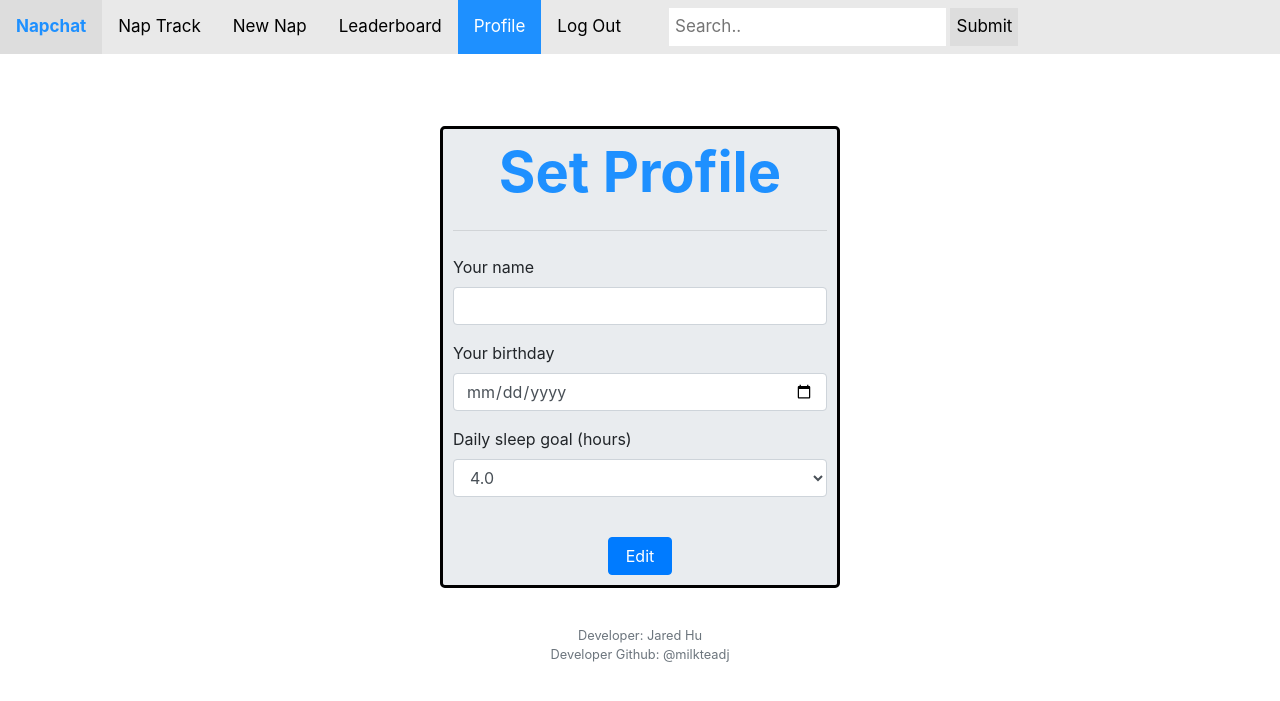
After one commit to jared-ni/napchat, a Flask app: template templates/set_profile.html in a window 1280 px wide. The commit adds this page. Shown: the top 701 px of the page. Run offline with Flask 2, Linux system fonts and the light colour scheme; the template is opened without the code that fills it, so the values that code supplies are empty; some libraries are stand-ins or nearby versions.

Commit message:
add profile fix bugs

```diff
--- a/app.py
+++ b/app.py
@@ -25,15 +25,6 @@ db = firebase.database()
 auth = firebase.auth()
 # storage = firebase.storage()
 
-""""
-users = db.child("users").order_by_child("username").equal_to("hjw").get()
-print(users.val())
-for user in users.each():
-  if user.val()['username'] == 'hjw':
-    print("found")
-"""
-
-
 # define login decoration
 def login_required(f):
   """
@@ -56,8 +47,23 @@ app.secret_key = db.child("session").child("secret_key").get().val()
 @login_required
 def index():
 
-  year = 2020
-  month = 12
+  year = datetime.datetime.now().year
+  month = datetime.datetime.now().month
+  today = str(date.today())
+  today_day = int(today[8:])
+  goal = 8
+
+  # user information and retrieve sleep goal
+  user_records = db.child("users").order_by_child("username").equal_to(session['username']).get()
+  for record in user_records.each():
+    try:
+      goal = float(record.val()['goal'])
+      default_goal = False
+    except:
+      goal = 8
+      default_goal = True
+
+
   # first day determines the number of blank spaces to add
   weekdays = calendar.weekheader(3).split()
   #first_day = datetime.datetime(year, month, 1).weekday() #get day of the week (sun = 6)
@@ -78,9 +84,7 @@ def index():
   month_name = calendar.month_name[month]
 
   # get records and store in 2d list
-  print(session['username'])
   records = db.child("sleepTracker").order_by_child("username").equal_to(session['username']).get()
-  print(records)
 
   myRecords = []
   for record in records.each():
@@ -89,26 +93,96 @@ def index():
     dateRecord.append(record.val()['hours'])
     myRecords.append(dateRecord)
 
-  print(myRecords)
-
   # Must sort with date's order and compare each date's hour to desired hours.
-  streak = 1
+  streak = 0
   sortedRecords = sorted(myRecords, key = lambda l:l[0], reverse=True)
 
   # calculate streak
-  for i in range(len(sortedRecords) - 1):
-    time_cur = datetime.datetime.strptime(sortedRecords[i][0], "%Y-%m-%d")
-    time_prev = datetime.datetime.strptime(sortedRecords[i+1][0], "%Y-%m-%d")
-    day_delta = str(time_cur - time_prev)[0:5]
-    if day_delta != "1 day":
-      break
+  time_now = datetime.datetime.strptime(today, "%Y-%m-%d")
+
+  if not sortedRecords:
+    streak = 0
+  elif time_now == datetime.datetime.strptime(sortedRecords[0][0], "%Y-%m-%d") and sortedRecords[0][1] >= goal:
+    streak += 1
+    for i in range(len(sortedRecords) - 1):
+      time_cur = datetime.datetime.strptime(sortedRecords[i][0], "%Y-%m-%d")
+      time_prev = datetime.datetime.strptime(sortedRecords[i+1][0], "%Y-%m-%d")
+      day_delta = str(time_cur - time_prev)[0:5]
+      if day_delta == "1 day" and sortedRecords[i+1][1] >= goal:
+        streak += 1
+      else:
+        break
+
+  # calculate whether each day in the month meets the required hours
+  monthColor = []
+  for i in range(days[0] + 1):
+    monthColor.append(False)
+
+  for i in range(1, days[1] + 1):
+    dayString = str(year) + "-" + str(month) + "-"
+    if i < 10:
+      dayString += "0" + str(i)
     else:
-      streak += 1
-  # print(str(streak) + " streak!!!")
+      dayString += str(i)
 
-  # calculate
+    added = False
+    for record in sortedRecords:
+      if record[0] == dayString and record[1] >= goal:
+        monthColor.append(True)
+        added = True
+        break
+    if not added:
+      monthColor.append(False)
 
-  return render_template("index.html", weekdays=weekdays, myDays=myDays, year=year, month=month_name, streak=streak, myRecords=myRecords)
+  # loop through the user record
+  for record in user_records.each():
+    try:
+      name = record.val()['name']
+    except:
+      name = "not set"
+    try:
+      birthday = record.val()['birthday']
+    except:
+      birthday = "not set"
+
+    # check if goal was defaulted
+    if default_goal:
+      goal = "not set (defaulted to 8 hours / day)"
+    else:
+      goal = str(goal) + " hours / day"
+
+    # process age
+    if birthday == "not set":
+      age = "not set"
+    else:
+      today = str(date.today())
+      today = datetime.datetime.strptime(today, "%Y-%m-%d")
+      birthday = datetime.datetime.strptime(birthday, "%Y-%m-%d")
+      day_delta = today - birthday
+      day_delta = day_delta.days
+      age = day_delta // 365
+
+    # recommend sleep hours based on age
+    if not isinstance(age, int):
+      recommended = "8+ hours (age not set)"
+    elif age <= 12:
+      recommended = "9-12 hours / day"
+    elif age <= 18:
+      recommended = "8-10 hours / day"
+    elif age <= 60:
+      recommended = "7+ hours / day"
+
+  return render_template("index.html",
+    weekdays=weekdays,
+    myDays=myDays,
+    year=year,
+    month=month_name,
+    streak=streak,
+    myRecords=myRecords,
+    monthColor=monthColor,
+    today_day=today_day,
+    name=name, age=age, goal=goal, recommended=recommended
+  )
 
 
 @app.route("/login", methods=["GET", "POST"])
@@ -141,6 +215,79 @@ def login():
   return render_template("login.html")
 
 
+@app.route("/profile")
+def profile():
+
+  # retreive user information
+  records = db.child("users").order_by_child("username").equal_to(session['username']).get()
+  for record in records.each():
+    try:
+      name = record.val()['name']
+    except:
+      name = "not set"
+    try:
+      birthday = record.val()['birthday']
+      # process age
+      today = str(date.today())
+      today = datetime.datetime.strptime(today, "%Y-%m-%d")
+      birthday = datetime.datetime.strptime(birthday, "%Y-%m-%d")
+      day_delta = today - birthday
+      day_delta = day_delta.days
+      age = day_delta // 365
+    except:
+      age = "not set"
+    try:
+      goal = str(record.val()['goal'])
+      goal += " hours / day"
+    except:
+      goal = "not set (default = 8 hours)"
+
+
+    email = session['username']
+
+  return render_template("profile.html", name=name,age=age, goal=goal, email=email)
+
+
+# sets user profile
+@app.route("/set_profile", methods=["GET", "POST"])
+def set_profile():
+
+  # get records to get previous name and birthday, if already set
+  records = db.child("users").order_by_child("username").equal_to(session['username']).get()
+  for record in records.each():
+    try:
+      name_prev = record.val()['name']
+      name = name_prev
+    except:
+      name_prev = "John Harvard"
+      name="not set"
+    try:
+      birthday_prev = record.val()['birthday']
+    except:
+      birthday_prev = "2000-01-01"
+
+  # after form fills
+  if request.method == 'POST':
+
+    if request.form.get('name'):
+      name = request.form.get('name')
+    birthday = request.form.get('birthday')
+    goal = float(request.form.get('goal'))
+
+    data = {
+      'name': name,
+      'birthday': birthday,
+      'goal': goal
+    }
+
+    # looks for user key and update with provided data
+    for user in records.each():
+      db.child("users").child(user.key()).update(data)
+
+    return redirect("/profile")
+
+  return render_template("set_profile.html", name_prev=name_prev, birthday_prev=birthday_prev)
+
 @app.route("/logout")
 def logout():
   """Log user out"""
@@ -169,7 +316,12 @@ def register():
     # check if username exists
     try:
       user = auth.create_user_with_email_and_password(email=username, password=password)
-      return redirect("/")
+      session['username'] = username
+      data = {
+        "username": username
+      }
+      db.child("users").push(data)
+      return redirect("/set_profile")
     except requests.HTTPError as e:
       error_json = e.args[1]
       error = json.loads(error_json)['error']['message']
@@ -196,10 +348,6 @@ def newnap():
     start_arr = list(map(int, start.split(":")))
     end_arr = list(map(int, end.split(":")))
 
-    # print(start_arr)
-    # print(end_arr)
-    # print("--------------------")
-
     # add the minutes together first, then hours
     if end_arr[0] == start_arr[0]:
       minutes = end_arr[1] - start_arr[1]
@@ -207,35 +355,34 @@ def newnap():
       minutes = int(end_arr[1]) + (60 - int(start_arr[1]))
       start_arr[0] += 1
 
-    # print(str(minutes) + " minutes")
-
     hours = int(end_arr[0]) - int(start_arr[0])
-    print(start_arr[0])
-    print(end_arr[0])
-    # print(str(hours) + " hours")
 
     if hours < 0:
       hours += 24
     hours += round(minutes/60, 1)
-    # print(str(hours) + " hours updated")
-    # print("----------------------------------------")
 
     username = session["username"]
-    track = db.child("sleepTracker").order_by_child("username").equal_to(username).order_by_child("date").equal_to(date).get()
+    track = db.child("sleepTracker").order_by_child("username").equal_to(username).get()
     # empty list is False, empty dict is None
-    if not track.val():
+    entered = False
+    for day in track.each():
+      if day.val()['date'] == date:
+        existing_hours = day.val()['hours']
+        db.child("sleepTracker").child(day.key()).update({'hours': existing_hours + hours})
+        print("tried")
+        print(username)
+        entered = True
+        break
+
+    if not entered:
       data = {
         'date': date,
         'hours': hours,
         'username': username
       }
       db.child("sleepTracker").push(data)
-    else:
-      for day in track.each():
-        existing_hours = day.val()['hours']
-        db.child("sleepTracker").child(day.key()).update({'hours': existing_hours + hours})
 
-    return redirect("/")
+    return redirect("/newnap")
 
   today = datetime.date.today()
   week_ago = today - datetime.timedelta(days=7)
--- a/static/styles.css
+++ b/static/styles.css
@@ -135,3 +135,12 @@ li {
   width: 13.8%;
   color: #666;
 }
+
+/* card color */
+.card-yellow {
+  background-color: yellow;
+}
+
+.boarder {
+  border: 1px solid black;
+}
--- /dev/null
+++ b/templates/set_profile.html
@@ -0,0 +1,68 @@
+{% extends "layout.html" %}
+
+{% block title %}
+    set profile
+{% endblock %}
+
+{% block main %}
+  <div class="topnav">
+    <a id="napchat">Napchat</a>
+    <a href="/">Nap Track</a>
+    <a href="/newnap">New Nap</a>
+    <a href="/leaderboard">Leaderboard</a>
+    <a class="active" href="/profile">Profile</a>
+    <a href="/logout">Log Out</a>
+    <a href="#contacContactt"></a>
+    <div class="search-container">
+      <form action="/action_page.php">
+        <input type="text" placeholder="Search.." name="search">
+        <button type="submit">Submit</button>
+      </form>
+    </div>
+  </div>
+
+  <br/><br/><br/>
+  <div class="jumbotron center">
+    <h1 class="display-4" id="napchat">Set Profile</h1>
+    <hr class="my-4">
+    <form action="/set_profile" method="post">
+      <div class="form-group">
+        <label for="Name">Your name</label>
+        <input type="text" class="form-control" id="name" name="name" placeholder="{{ name_prev }}">
+      </div>
+      <div class="form-group">
+        <label for="birthday">Your birthday</label>
+        <input type="date" class="form-control" id="birthday" name="birthday" value="{{ birthday_prev }}">
+      </div>
+      <div class="form-group">
+        <label for="goal">Daily sleep goal (hours)</label>
+        <select type="number" class="form-control" id="goal" name="goal">
+          <option>4.0</option>
+          <option>4.5</option>
+          <option>5.0</option>
+          <option>5.5</option>
+          <option>6.0</option>
+          <option>6.5</option>
+          <option>7.0</option>
+          <option>7.5</option>
+          <option>8.0</option>
+          <option>8.5</option>
+          <option>9.0</option>
+          <option>9.5</option>
+          <option>10.0</option>
+          <option>10.5</option>
+          <option>11.0</option>
+          <option>11.5</option>
+          <option>12.0</option>
+        </select>
+      </div>
+
+      <br/>
+      <div class="text-center">
+        <button type="submit" class="btn btn-primary">&nbsp;Edit&nbsp;</button>
+      </div>
+    </form>
+  </div>
+
+
+{% endblock %}
```
Also changed, not shown: templates/index.html (+48 -10 lines), templates/newnap.html (+6 -5 lines), templates/profile.html (added, +44 -0 lines).
